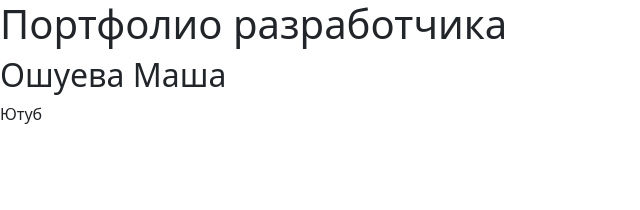
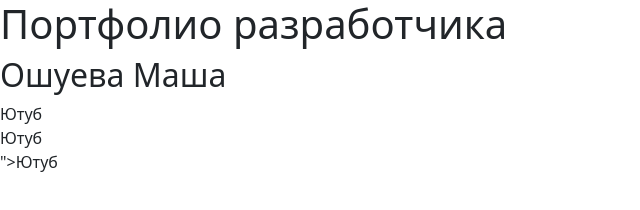
Before and after one commit to marusuaaa/portfolio, a plain HTML site: page index.html in a window 1280 px wide. Shown: the whole page, without its empty margins (0-640 px from the left). Drawn offline with nearby package versions, Linux system fonts and the light colour scheme.

Commit message:
Update index.html

```diff
--- a/index.html
+++ b/index.html
@@ -13,4 +13,9 @@
     <div>
     <a hrew="https://github.com/marusuaaa/youtube.git">Ютуб</a>
     </div>
+    <div>
+    <a hrew="<div>
+    <a hrew="https://github.com/marusuaaa/youtube.git">Ютуб</a>
+    </div>">Ютуб</a>
+    </div>
 </body>
```
